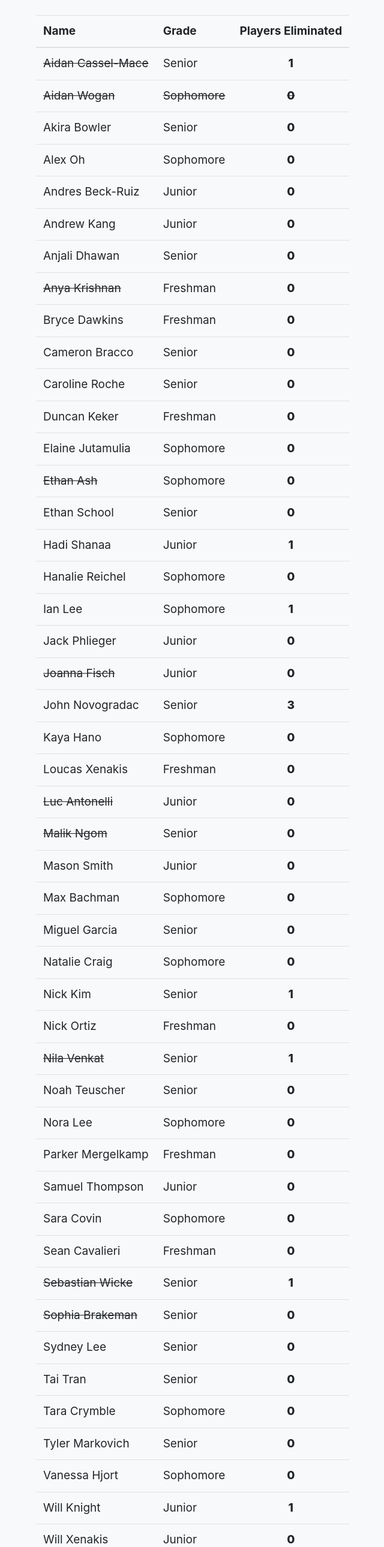
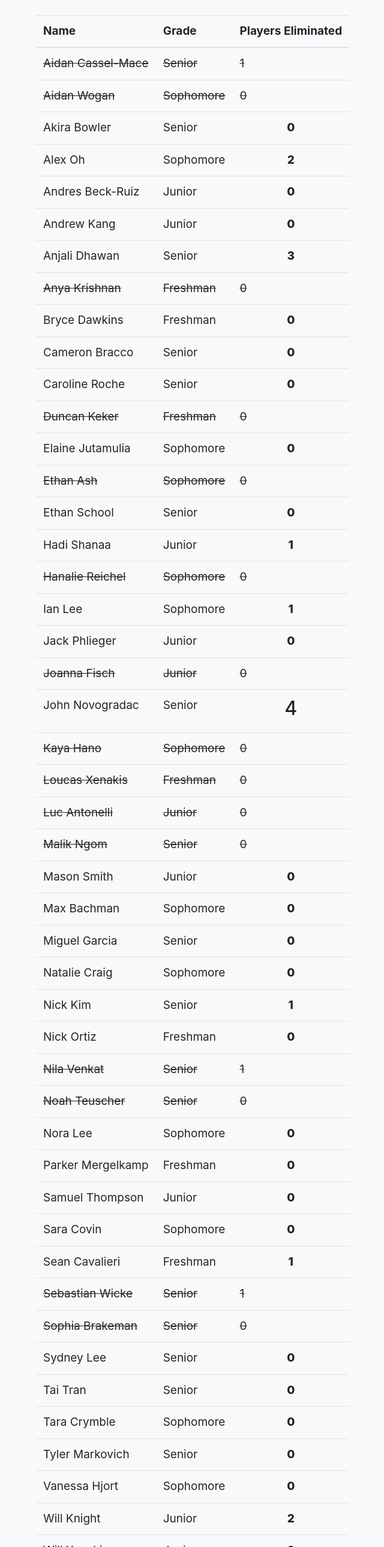
Before and after one commit to hrs-cce/assassins, a website with bundled scripts: page index.html in a window 1280 px wide. Shown: the part 1064-3643 px from the top of the page at 60% size, without its empty margins (215-855 px from the left). Built offline with nearby package versions, Linux system fonts and the light colour scheme.

Commit message:
Update index.html

```diff
--- a/index.html
+++ b/index.html
@@ -112,15 +112,15 @@
                 </tr>
               </thead>
               <tbody>
-                <tr>
-                  <td style="text-decoration: line-through">Aidan Cassel-Mace</td>
+                <tr style="text-decoration: line-through">
+                  <td>Aidan Cassel-Mace</td>
                   <td>Senior</td>
-                  <td class="bold">1</td>
+                  <td >1</td>
                 </tr>
                 <tr style="text-decoration: line-through" >
                   <td>Aidan Wogan</td>
                   <td>Sophomore</td>
-                  <td class="bold">0</td>
+                  <td >0</td>
                 </tr>
                 <tr>
                   <td>Akira Bowler</td>
@@ -130,7 +130,7 @@
                 <tr>
                   <td>Alex Oh</td>
                   <td>Sophomore</td>
-                  <td class="bold">0</td>
+                  <td class="bold">2</td>
                 </tr>
                 <tr>
                   <td>Andres Beck-Ruiz</td>
@@ -145,12 +145,12 @@
                 <tr>
                   <td>Anjali Dhawan</td>
                   <td>Senior</td>
-                  <td class="bold">0</td>
+                  <td class="bold">3</td>
                 </tr>
-                <tr>
-                  <td style="text-decoration: line-through">Anya Krishnan</td>
+                <tr style="text-decoration: line-through">
+                  <td>Anya Krishnan</td>
                   <td>Freshman</td>
-                  <td class="bold">0</td>
+                  <td >0</td>
                 </tr>
                 <tr>
                   <td>Bryce Dawkins</td>
@@ -167,20 +167,20 @@
                   <td>Senior</td>
                   <td class="bold">0</td>
                 </tr>
-                <tr>
+                <tr style="text-decoration: line-through" >
                   <td>Duncan Keker</td>
                   <td>Freshman</td>
-                  <td class="bold">0</td>
+                  <td >0</td>
                 </tr>
                 <tr>
                   <td>Elaine Jutamulia</td>
                   <td>Sophomore</td>
                   <td class="bold">0</td>
                 </tr>
-                <tr>
-                  <td style="text-decoration: line-through" >Ethan Ash</td>
+                <tr style="text-decoration: line-through">
+                  <td >Ethan Ash</td>
                   <td>Sophomore</td>
-                  <td class="bold">0</td>
+                  <td >0</td>
                 </tr>
                 <tr>
                   <td>Ethan School</td>
@@ -192,10 +192,10 @@
                   <td>Junior</td>
                   <td class="bold">1</td>
                 </tr>
-                <tr>
+                <tr style="text-decoration: line-through">
                   <td>Hanalie Reichel</td>
                   <td>Sophomore</td>
-                  <td class="bold">0</td>
+                  <td >0</td>
                 </tr>
                 <tr>
                   <td>Ian Lee</td>
@@ -207,35 +207,35 @@
                   <td>Junior</td>
                   <td class="bold">0</td>
                 </tr>
-                <tr>
-                  <td style="text-decoration: line-through">Joanna Fisch</td>
+                <tr style="text-decoration: line-through">
+                  <td >Joanna Fisch</td>
                   <td>Junior</td>
-                  <td class="bold">0</td>
+                  <td >0</td>
                 </tr>
                 <tr>
                   <td>John Novogradac</td>
                   <td>Senior</td>
-                  <td class="bold">3</td>
+                  <td class="bold"><h2>4</h2></td>
                 </tr>
-                <tr>
+                <tr style="text-decoration: line-through">
                   <td>Kaya Hano</td>
                   <td>Sophomore</td>
-                  <td class="bold">0</td>
+                  <td >0</td>
                 </tr>
-                <tr>
+                <tr style="text-decoration: line-through">
                   <td>Loucas Xenakis</td>
                   <td>Freshman</td>
-                  <td class="bold">0</td>
+                  <td >0</td>
                 </tr>
-                <tr>
-                  <td style="text-decoration: line-through">Luc Antonelli</td>
+                <tr style="text-decoration: line-through">
+                  <td >Luc Antonelli</td>
                   <td>Junior</td>
-                  <td class="bold">0</td>
+                  <td >0</td>
                 </tr>
-                <tr>
-                  <td style="text-decoration: line-through" >Malik Ngom</td>
+                <tr style="text-decoration: line-through">
+                  <td >Malik Ngom</td>
                   <td>Senior</td>
-                  <td class="bold">0</td>
+                  <td >0</td>
                 </tr>
                 <tr>
                   <td>Mason Smith</td>
@@ -267,15 +267,15 @@
                   <td>Freshman</td>
                   <td class="bold">0</td>
                 </tr>
-                <tr>
-                  <td style="text-decoration: line-through" >Nila Venkat</td>
+                <tr style="text-decoration: line-through">
+                  <td >Nila Venkat</td>
                   <td>Senior</td>
-                  <td class="bold">1</td>
+                  <td >1</td>
                 </tr>
-                <tr>
+                <tr style="text-decoration: line-through">
                   <td>Noah Teuscher</td>
                   <td>Senior</td>
-                  <td class="bold">0</td>
+                  <td >0</td>
                 </tr>
                 <tr>
                   <td>Nora Lee</td>
@@ -300,17 +300,17 @@
                 <tr>
                   <td>Sean Cavalieri</td>
                   <td>Freshman</td>
-                  <td class="bold">0</td>
-                </tr>
-                <tr>
-                  <td style="text-decoration: line-through">Sebastian Wicke</td>
-                  <td>Senior</td>
                   <td class="bold">1</td>
                 </tr>
-                <tr>
-                  <td style="text-decoration: line-through" >Sophia Brakeman</td>
+                <tr style="text-decoration: line-through">
+                  <td >Sebastian Wicke</td>
                   <td>Senior</td>
-                  <td class="bold">0</td>
+                  <td >1</td>
+                </tr>
+                <tr style="text-decoration: line-through">
+                  <td >Sophia Brakeman</td>
+                  <td>Senior</td>
+                  <td >0</td>
                 </tr>
                 <tr>
                   <td>Sydney Lee</td>
@@ -340,7 +340,7 @@
                 <tr>
                   <td>Will Knight</td>
                   <td>Junior</td>
-                  <td class="bold">1</td>
+                  <td class="bold">2</td>
                 </tr>
                 <tr>
                   <td>Will Xenakis</td>
@@ -357,10 +357,10 @@
                   <td>Freshman</td>
                   <td class="bold">0</td>
                 </tr>
-                <tr>
-                  <td style="text-decoration: line-through" >Zoe Gibbs</td>
+                <tr style="text-decoration: line-through">
+                  <td >Zoe Gibbs</td>
                   <td>Freshman</td>
-                  <td class="bold">0</td>
+                  <td >0</td>
                 </tr>
 
 
@@ -370,7 +370,7 @@
 
             <br>
             <br>
-                     <p> Last Updated: 10:20 AM on Monday </p>
+                     <p> Last Updated: 11:30 AM on Monday </p>
           </div>
         </div>
       </div>
```
